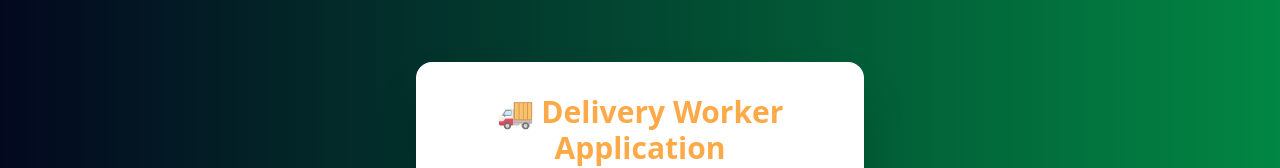
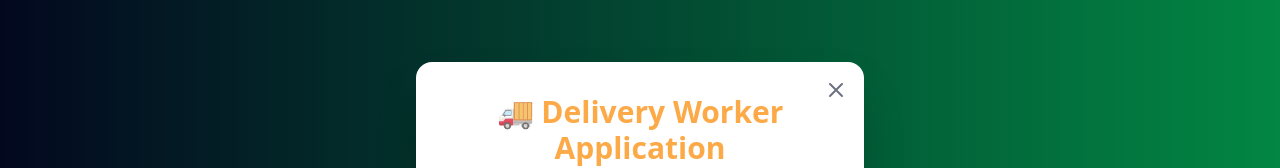
Before and after one commit to Dish-dash-webSite/Dish-Dash-Repo, a React (Vite) app in the folder customer/: page /delivery/form in a window 1280 px wide. Shown: the top 168 px of the page. Built offline with nearby package versions, Linux system fonts and the light colour scheme.

Commit message:
11.49 fahmi socket io

```diff
--- a/customer/src/AllPages/DeliveryPages/component/form.tsx
+++ b/customer/src/AllPages/DeliveryPages/component/form.tsx
@@ -3,7 +3,7 @@ import axios from 'axios';
 import { useNavigate } from 'react-router-dom';
 
 const Form: React.FC = () => {
-    const navigate = useNavigate();
+  const navigate = useNavigate();
   const [formData, setFormData] = useState({
     firstName: '',
     lastName: '',
@@ -69,7 +69,7 @@ const Form: React.FC = () => {
 
       console.log('Response:', response.data);
       alert('Registration successful!');
-      navigate('/delivery/dashboard')
+      navigate('/delivery/dashboard');
 
     } catch (error) {
       console.error('Error submitting form:', error);
@@ -90,8 +90,30 @@ const Form: React.FC = () => {
     <div className="min-h-screen flex items-center justify-center bg-gradient-to-r from-[#03081F] to-[#028643] p-4">
       <form
         onSubmit={handleSubmit}
-        className="bg-white p-8 rounded-2xl shadow-2xl max-w-md w-full transform transition-all duration-500 hover:scale-105"
+        className="bg-white p-8 rounded-2xl shadow-2xl max-w-md w-full transform transition-all duration-500 hover:scale-105 relative"
       >
+        {/* Close Button */}
+        <button
+          type="button"
+          onClick={() => navigate('/')}
+          className="absolute top-4 right-4 text-gray-500 hover:text-gray-700 transition-colors duration-300"
+        >
+          <svg
+            xmlns="http://www.w3.org/2000/svg"
+            className="h-6 w-6"
+            fill="none"
+            viewBox="0 0 24 24"
+            stroke="currentColor"
+          >
+            <path
+              strokeLinecap="round"
+              strokeLinejoin="round"
+              strokeWidth={2}
+              d="M6 18L18 6M6 6l12 12"
+            />
+          </svg>
+        </button>
+
         <h2 className="text-3xl font-bold mb-8 text-[#FC8A06] text-center animate-pulse">
           🚚 Delivery Worker Application
         </h2>
--- a/customer/src/AllPages/DeliveryPages/component/map.tsx
+++ b/customer/src/AllPages/DeliveryPages/component/map.tsx
@@ -2,12 +2,12 @@ import React, { useEffect, useState } from 'react';
 import { GoogleMap, Marker, useLoadScript } from '@react-google-maps/api';
 
 const mapContainerStyle = {
-    height: '100vh',
-    width: '100%',
+    height: '70vh',
+    width: '70%',
 };
 
 const center = {
-    lat: 37.7749, // Default center (San Francisco)
+    lat: 37.7749,
     lng: -122.4194,
 };
 
@@ -16,7 +16,7 @@ const WorkSpace: React.FC = () => {
     const [userLng, setUserLng] = useState<number | null>(null);
 
     const { isLoaded, loadError } = useLoadScript({
-        googleMapsApiKey: 'YOUR_GOOGLE_MAPS_API_KEY', // Replace with your Google Maps API key
+        googleMapsApiKey: 'AIzaSyB5gnUWjb84t6klt5vcPjMOQylhQRFB5Wc',
     });
 
     const handleGetLocation = () => {
@@ -47,7 +47,6 @@ const WorkSpace: React.FC = () => {
 
     return (
         <div>
-            <div>workSpace</div>
             <button onClick={handleGetLocation}>Get My Location</button>
             <div style={{ height: '100vh', width: '100%' }}>
                 <GoogleMap
```
